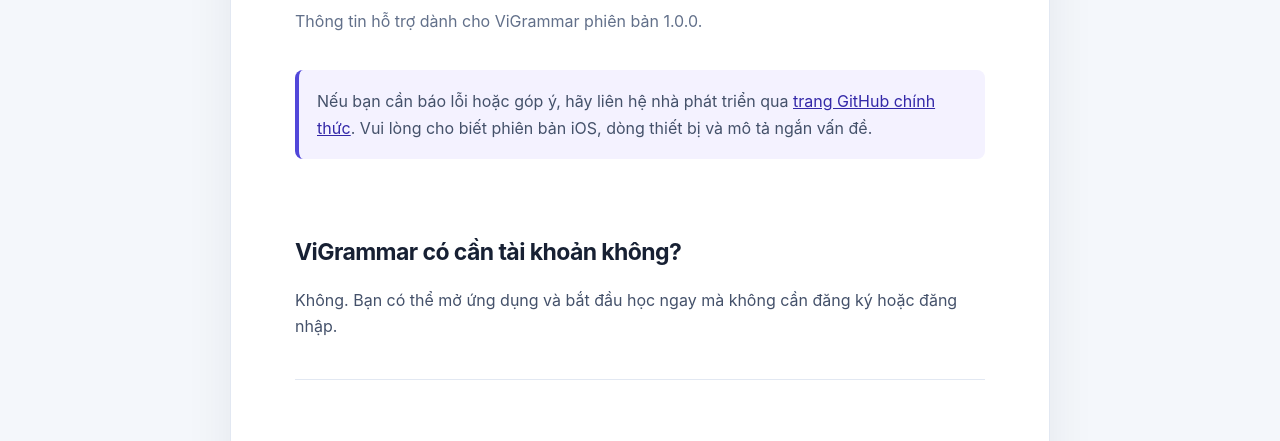
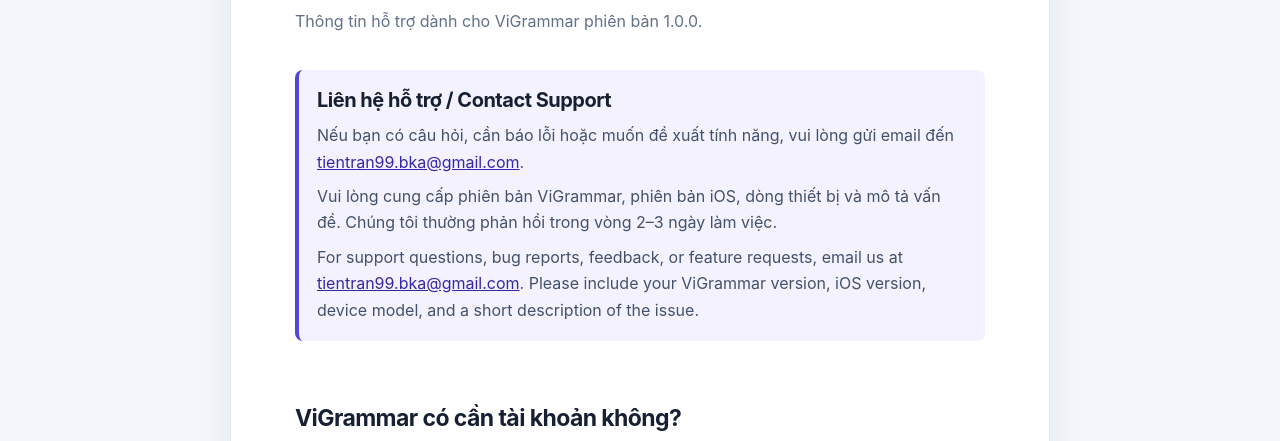
Before and after one commit to tienlab19/tienlab19.github.io, a plain HTML site: page ViGrammar/support.html in a window 1280 px wide. Shown: the part 280-721 px from the top of the page. Drawn offline with Linux system fonts and the light colour scheme.

Commit message:
Add direct ViGrammar support contact

```diff
--- a/ViGrammar/assets/style.css
+++ b/ViGrammar/assets/style.css
@@ -158,6 +158,8 @@ h3 { margin: 0 0 8px; font-size: 18px; }
 .document p, .document li { color: #44516a; }
 .document .updated { margin: 12px 0 36px; color: var(--muted); }
 .notice { padding: 18px; border-left: 4px solid var(--brand); border-radius: 8px; background: #f4f2ff; }
+.notice h2 { margin: 0 0 10px; font-size: 20px; }
+.notice p { margin: 8px 0 0; }
 .faq { padding: 24px 0; border-bottom: 1px solid var(--line); }
 .faq:last-child { border-bottom: 0; }
 
--- a/ViGrammar/support.html
+++ b/ViGrammar/support.html
@@ -20,7 +20,12 @@
     <p class="eyebrow">Trung tâm hỗ trợ</p>
     <h1>Chúng tôi có thể giúp gì?</h1>
     <p class="updated">Thông tin hỗ trợ dành cho ViGrammar phiên bản 1.0.0.</p>
-    <p class="notice">Nếu bạn cần báo lỗi hoặc góp ý, hãy liên hệ nhà phát triển qua <a href="https://github.com/tienlab19">trang GitHub chính thức</a>. Vui lòng cho biết phiên bản iOS, dòng thiết bị và mô tả ngắn vấn đề.</p>
+    <section class="notice" aria-labelledby="contact-support-title">
+      <h2 id="contact-support-title">Liên hệ hỗ trợ / Contact Support</h2>
+      <p>Nếu bạn có câu hỏi, cần báo lỗi hoặc muốn đề xuất tính năng, vui lòng gửi email đến <a href="mailto:tientran99.bka@gmail.com?subject=ViGrammar%20Support">tientran99.bka@gmail.com</a>.</p>
+      <p>Vui lòng cung cấp phiên bản ViGrammar, phiên bản iOS, dòng thiết bị và mô tả vấn đề. Chúng tôi thường phản hồi trong vòng 2–3 ngày làm việc.</p>
+      <p lang="en">For support questions, bug reports, feedback, or feature requests, email us at <a href="mailto:tientran99.bka@gmail.com?subject=ViGrammar%20Support">tientran99.bka@gmail.com</a>. Please include your ViGrammar version, iOS version, device model, and a short description of the issue.</p>
+    </section>
 
     <section class="faq"><h2>ViGrammar có cần tài khoản không?</h2><p>Không. Bạn có thể mở ứng dụng và bắt đầu học ngay mà không cần đăng ký hoặc đăng nhập.</p></section>
     <section class="faq"><h2>Tôi có thể học khi không có Internet không?</h2><p>Các bài ngữ pháp, bài tập cơ bản và nhiều nội dung đọc được lưu trong ứng dụng. Một số bộ bài tập trực tuyến cần Internet ở lần tải đầu tiên và sẽ được lưu tạm để sử dụng lại.</p></section>
```
